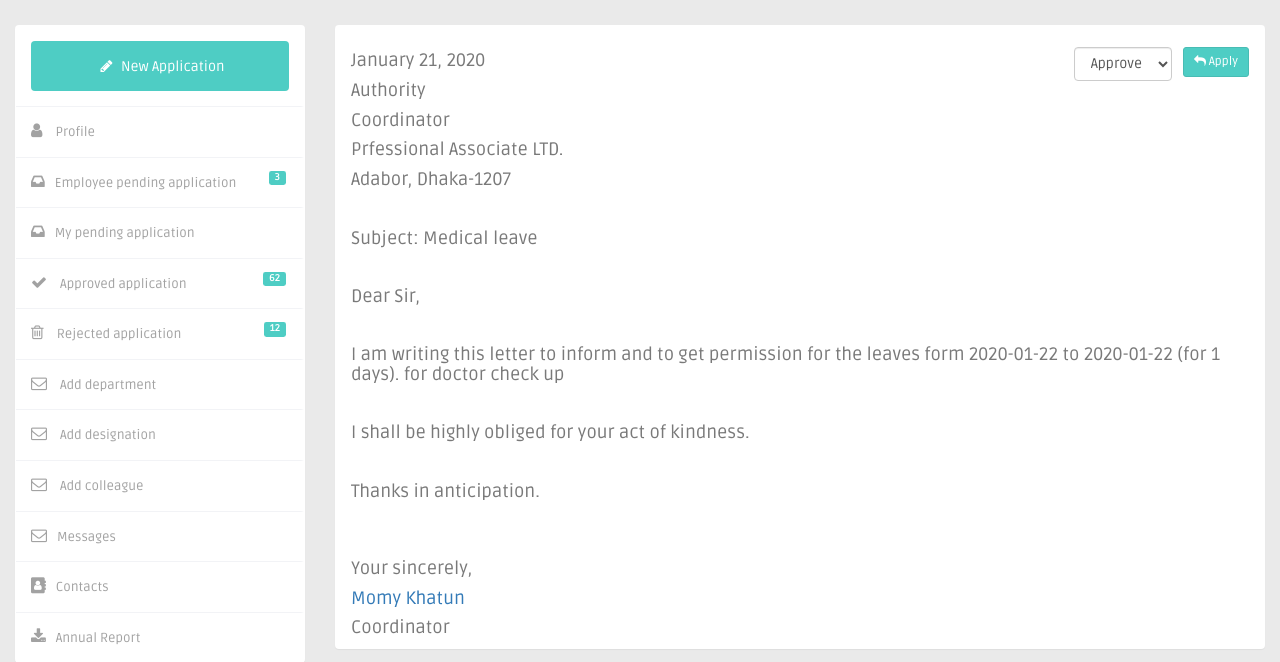
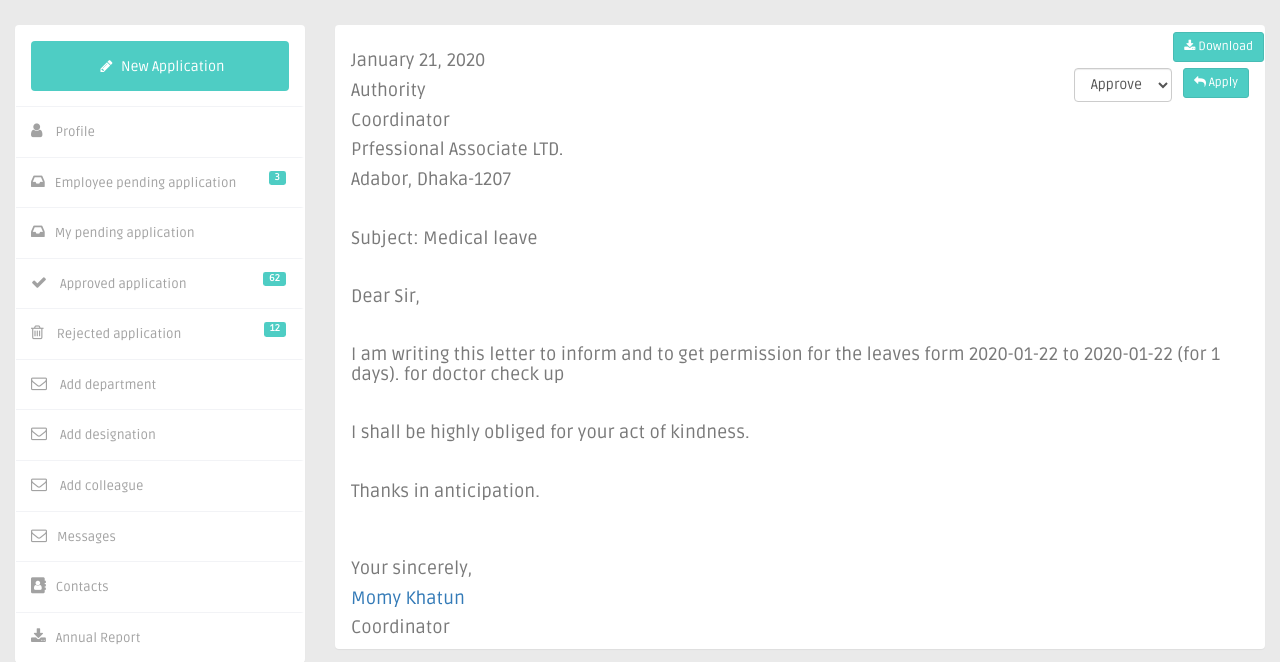
Before and after one commit to sadik061/LeaveManagement, a PHP site: page /view.php?id=212 in a window 1280 px wide. Shown: the part 60-722 px from the top of the page. Run offline with PHP 8.4, Linux system fonts and the light colour scheme; a user stored in the database is signed in; data comes from the database, SQL or seed files in the repository; some libraries are stand-ins or nearby versions.

Commit message:
Download system added

```diff
--- a/app/template/footer.php
+++ b/app/template/footer.php
@@ -18,12 +18,19 @@
 <script type="text/javascript" src="lib/bootstrap-datetimepicker/js/bootstrap-datetimepicker.js"></script>
 <script type="text/javascript" src="lib/bootstrap-daterangepicker/moment.min.js"></script>
 <script type="text/javascript" src="lib/bootstrap-timepicker/js/bootstrap-timepicker.js"></script>
+
+
+<script type="text/javascript" src="https://cdnjs.cloudflare.com/ajax/libs/jspdf/1.5.3/jspdf.min.js"></script>
+<script type="text/javascript" src="https://html2canvas.hertzen.com/dist/html2canvas.js"></script>
+<script src="https://cdnjs.cloudflare.com/ajax/libs/jszip/3.1.3/jszip.min.js"></script>
+<script src="https://cdnjs.cloudflare.com/ajax/libs/pdfmake/0.1.53/pdfmake.min.js"></script>
+<script src="https://cdnjs.cloudflare.com/ajax/libs/pdfmake/0.1.53/vfs_fonts.js"></script>
 <!-- <script src="https://code.jquery.com/jquery-3.3.1.slim.min.js"
         integrity="sha384-q8i/X+965DzO0rT7abK41JStQIAqVgRVzpbzo5smXKp4YfRvH+8abtTE1Pi6jizo"
         crossorigin="anonymous"></script> -->
 
 <script type="text/javascript">
-    jQuery(function ($) {
+    jQuery(function($) {
         $("ul a")
             .click(function(e) {
                 var link = $(this);
@@ -39,7 +46,7 @@
                 if (item.children("ul").length > 0) {
                     var href = link.attr("href");
                     link.attr("href", "#");
-                    setTimeout(function () {
+                    setTimeout(function() {
                         link.attr("href", href);
                     }, 300);
                     e.preventDefault();
--- a/app/view.php
+++ b/app/view.php
@@ -21,29 +21,33 @@
 
             <div class="col-sm-9" style="margin-left: 25%;">
                 <section class="panel">
-
-                        <div class="panel-body ">
+                    <div class="compose-btn pull-right">
+                        <a href="#" onclick="pdf()" class="btn btn-sm btn-theme"><i class="fa fa-download"></i> Download
+                        </a>
+                    </div>
+                    <div id="download" class="panel-body ">
                         <div class="mail-header row">
 
                             <div class="col-md-9">
                                 <h4>
                                     <?php
-                                        $Year = explode("-",$row["subday"])[0];
-                                        $Month = explode("-",$row["subday"])[1];
+                                    $Year = explode("-", $row["subday"])[0];
+                                    $Month = explode("-", $row["subday"])[1];
                                     $mon = array("January", "February", "March", "April", "May", "June", "July", "August", "September", "October", "November", "December");
-                                        $Day = explode("-",$row["subday"])[2];
+                                    $Day = explode("-", $row["subday"])[2];
 
-                                        echo $mon[$Month-1] . " " . $Day . ", " . $Year; ?> </h4>
+                                    echo $mon[$Month - 1] . " " . $Day . ", " . $Year; ?> </h4>
                                 <h4> Authority</h4>
                                 <h4> <?php
                                         echo $row["designation_name"]; ?></h4>
                                 <h4>Prfessional Associate LTD.</h4>
                                 <h4>Adabor, Dhaka-1207</h4><br>
                                 <h4>Subject: <?php echo ucfirst(str_replace('_', ' ', $row["subject"])); ?></h4>
-                                    <br><h4>Dear Sir,</h4><br>
+                                <br>
+                                <h4>Dear Sir,</h4><br>
                             </div>
                             <?php
-                                if ($application_Status == "pending"){
+                            if ($application_Status == "pending") {
                                 if ($_SESSION["role"] == "super_admin" || $_SESSION["role"] == "department_head") { ?>
                                     <form class="form-horizontal style-form" action="core/Approved.php" method="get">
                                         <div class="col-md-2">
@@ -62,17 +66,13 @@
                                         </div>
                                         <div class="form-group" style="display: none;">
                                             <div class="col-sm-10">
-                                                    <input type="text" class="form-control" name="application_id"
-                                                        value="<?php echo $row["application_id"] ?>">
+                                                <input type="text" class="form-control" name="application_id" value="<?php echo $row["application_id"] ?>">
                                             </div>
                                         </div>
                                         <div class="col-md-1">
                                             <div class="compose-btn pull-right">
-                                                    <button type="submit" class="btn btn-sm btn-theme"><i
-                                                                class="fa fa-reply"></i> Apply
+                                                <button type="submit" class="btn btn-sm btn-theme"><i class="fa fa-reply"></i> Apply
                                                 </button>
-
-
                                             </div>
                                         </div>
                                     </form>
@@ -84,16 +84,15 @@
                         <div>
                             <?php
 
-                                if($row["subject"] == "halfday_leave"){
+                            if ($row["subject"] == "halfday_leave") {
                                 // $to_date = strtotime("+$days day", strtotime($row["leave_Date"]));
                                 // $to_date = date("Y-m-d", $to_date);
                             ?>
                                 <h4>I am writing this letter to inform and to get permission for the leaves
                                     on <?php echo $row["leave_Date"]; ?> for <?php echo $row["hours"]; ?>
                                     hours. <?php echo $row["message"];
-                                }
-                                else{
-                                    $days = $row["days"]-1;
+                                        } else {
+                                            $days = $row["days"] - 1;
                                             $to_date = strtotime("+$days day", strtotime($row["leave_Date"]));
                                             $to_date = date("Y-m-d", $to_date);
                                             ?>
@@ -107,7 +106,9 @@
                                     <h4>I shall be highly obliged for your act of kindness. </h4><br>
                                     <h4>Thanks in anticipation. </h4><br><br>
                                     <h4>Your sincerely, </h4>
-                                <a href="showProfile.php?userid=<?php echo $row["user_id"] ?>" ?><h4><?php echo $row["user_name"] ?></h4></a>
+                                    <a href="showProfile.php?userid=<?php echo $row["user_id"] ?>" ?>
+                                        <h4><?php echo $row["user_name"] ?></h4>
+                                    </a>
                                     <h4> <?php
                                             $sql2 = "SELECT * FROM designation where designation_id=" . $row["designation_id"];
                                             $result2 = $conn->query($sql2);
@@ -128,3 +129,30 @@
 </section>
 
 <?php include 'template/footer.php'; ?>
+
+<script>
+    function pdf() {
+        var HTML_Width = $("#download").width();
+        var HTML_Height = $("#download").height();
+        var top_left_margin = 15;
+        var PDF_Width = HTML_Width + (top_left_margin * 2);
+        var PDF_Height = (PDF_Width * 1.5) + (top_left_margin * 2);
+        var canvas_image_width = HTML_Width;
+        var canvas_image_height = HTML_Height;
+
+        var totalPDFPages = Math.ceil(HTML_Height / PDF_Height) - 1;
+
+        html2canvas($("#download")[0]).then(function(canvas) {
+            var imgData = canvas.toDataURL("image/jpeg", 1.0);
+            var pdf = new jsPDF('p', 'pt', [PDF_Width, PDF_Height]);
+            pdf.addImage(imgData, 'JPG', top_left_margin, top_left_margin, canvas_image_width, canvas_image_height);
+            for (var i = 1; i <= totalPDFPages; i++) {
+                pdf.addPage(PDF_Width, PDF_Height);
+                pdf.addImage(imgData, 'JPG', top_left_margin, -(PDF_Height * i) + (top_left_margin * 4), canvas_image_width, canvas_image_height);
+            }
+            pdf.save("Copy.pdf");
+            $("#download").hide();
+            location.reload();
+        });
+    }
+</script>
```
Lines whose indentation alone changed are shown as unchanged.
